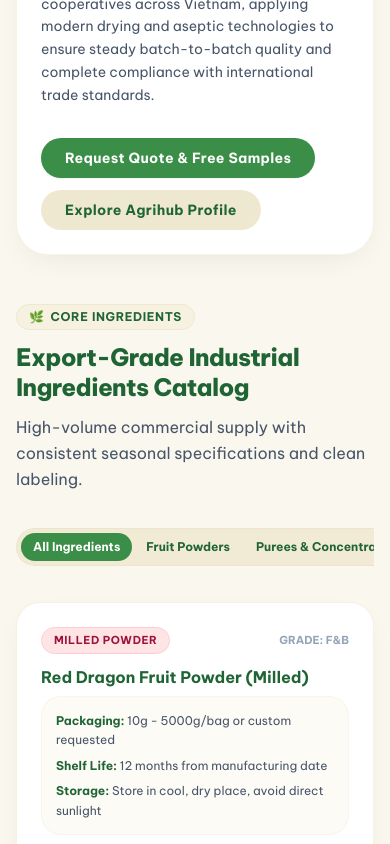
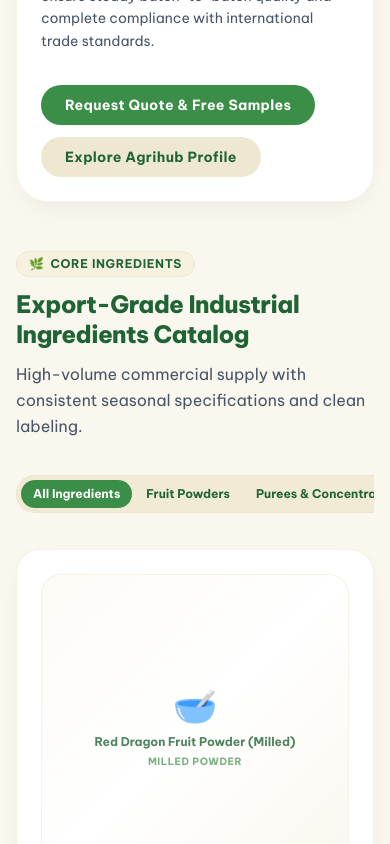
Before and after one commit to hungtan1406/AgrihubVN, a Next.js app: page /en in a window 390 px wide. Shown: the part 1156-2000 px from the top of the page. Built offline with nearby package versions, Linux system fonts and the light colour scheme; no server answers.

Commit message:
feat(home): integrate wordpress featured products with images, category filtering, and processing badges

```diff
--- a/app/[lang]/page.tsx
+++ b/app/[lang]/page.tsx
@@ -2,7 +2,7 @@ import type { Metadata } from 'next';
 import { Locale, getDictionary, isValidLocale, defaultLocale } from '@/lib/i18n';
 import { buildPageMetadata } from '@/lib/seo';
 import HomePageContent from '@/components/HomePageContent';
-import { getFeaturedNews } from '@/lib/wordpress';
+import { getFeaturedNews, getFeaturedProducts } from '@/lib/wordpress';
 
 interface PageProps {
   params: { lang: string };
@@ -23,7 +23,17 @@ export async function generateMetadata({ params }: PageProps): Promise<Metadata>
 export default async function HomePage({ params }: PageProps) {
   const currentLang: Locale = isValidLocale(params.lang) ? params.lang : defaultLocale;
   const dict = getDictionary(currentLang);
-  const featuredNews = await getFeaturedNews(currentLang, 3);
+  const [featuredNews, featuredProducts] = await Promise.all([
+    getFeaturedNews(currentLang, 3),
+    getFeaturedProducts(currentLang),
+  ]);
 
-  return <HomePageContent currentLang={currentLang} dict={dict} featuredNews={featuredNews} />;
+  return (
+    <HomePageContent
+      currentLang={currentLang}
+      dict={dict}
+      featuredNews={featuredNews}
+      featuredProducts={featuredProducts}
+    />
+  );
 }
--- a/components/HomePageContent.tsx
+++ b/components/HomePageContent.tsx
@@ -13,12 +13,13 @@ import FadeIn from '@/components/animations/FadeIn';
 import StaggerContainer, {
   StaggerItem,
 } from '@/components/animations/StaggerContainer';
-import { NewsEvent } from '@/lib/wordpress';
+import { NewsEvent, Product } from '@/lib/wordpress';
 
 interface HomePageContentProps {
   currentLang: Locale;
   dict: Dictionary;
   featuredNews?: NewsEvent[];
+  featuredProducts?: Product[];
 }
 
 function getCategoryBadgeClass(category: string): string {
@@ -70,6 +71,7 @@ export default function HomePageContent({
   currentLang,
   dict,
   featuredNews = [],
+  featuredProducts = [],
 }: HomePageContentProps) {
   // Client-side category tab filter
   const [activeCategory, setActiveCategory] = useState<
@@ -82,12 +84,81 @@ export default function HomePageContent({
   const ingredients = getIngredients(currentLang);
   const ui = getHomePageUi(currentLang);
 
+  function getProductCategoryKey(categoryName: string): 'powder' | 'puree' | 'dried' {
+    const lower = (categoryName || '').toLowerCase();
+    if (lower.includes('bột') || lower.includes('powder') || lower.includes('phun') || lower.includes('nghiền') || lower.includes('粉')) return 'powder';
+    if (lower.includes('pure') || lower.includes('cốt') || lower.includes('浆') || lower.includes('汁')) return 'puree';
+    return 'dried';
+  }
+
+  function getProductBadgeColor(processingMethod: string, categoryKey: string): string {
+    const lower = (processingMethod || '').toLowerCase();
+    if (lower.includes('nghiền') || lower.includes('milled')) {
+      return 'bg-rose-100 text-rose-800 border-rose-200';
+    }
+    if (lower.includes('phun') || lower.includes('spray')) {
+      return 'bg-amber-100 text-amber-800 border-amber-200';
+    }
+    if (lower.includes('mít') || lower.includes('jackfruit') || lower.includes('lime')) {
+      return 'bg-lime-100 text-lime-800 border-lime-200';
+    }
+    if (lower.includes('thăng hoa') || lower.includes('freeze') || lower.includes('sấy') || lower.includes('dried')) {
+      return 'bg-orange-100 text-orange-800 border-orange-200';
+    }
+    if (lower.includes('đông lạnh') || lower.includes('iqf') || lower.includes('cấp đông')) {
+      return 'bg-emerald-100 text-emerald-800 border-emerald-200';
+    }
+    if (lower.includes('pure') || lower.includes('cốt') || categoryKey === 'puree') {
+      return 'bg-purple-100 text-purple-800 border-purple-200';
+    }
+    return 'bg-amber-100 text-amber-800 border-amber-200';
+  }
+
+  // Kết hợp sản phẩm từ WordPress API với dữ liệu hiển thị đa ngôn ngữ
+  const displayItems =
+    featuredProducts && featuredProducts.length > 0
+      ? featuredProducts.map((p) => {
+          const match = ingredients.find(
+            (ing) => ing.id === p.slug || ing.id === String(p.id)
+          );
+          // Ưu tiên categoryGroup từ ACF WordPress (powder, puree, dried)
+          const catKey =
+            (p.categoryGroup as 'powder' | 'puree' | 'dried') ||
+            match?.category ||
+            getProductCategoryKey(p.category);
+
+          // Ưu tiên processingMethod từ ACF WordPress (Bột sấy phun, Bột sấy nghiền, Trái cây sấy...)
+          const processingBadge =
+            p.processingMethod || match?.categoryName || p.category;
+
+          return {
+            id: String(p.slug || p.id),
+            name: p.name || match?.name || 'Sản phẩm Agrihub',
+            category: catKey,
+            categoryName: processingBadge,
+            badgeColor: getProductBadgeColor(processingBadge, catKey),
+            specs: p.specs || match?.specs,
+            applications: p.application || match?.applications,
+            moisture:
+              p.moisture || match?.moisture || 'Theo tiêu chuẩn kiểm nghiệm',
+            mesh: p.mesh || match?.mesh || 'Chuẩn hóa công nghiệp',
+            brix: p.brix || match?.brix || 'Tự nhiên từ quả',
+            shelfLife: p.shelfLife || match?.shelfLife || '12-24 tháng',
+            packaging:
+              p.packaging ||
+              match?.packaging ||
+              'Thùng carton / phuy vô trùng hoặc theo yêu cầu',
+            image: p.image,
+          };
+        })
+      : ingredients;
+
   const filteredIngredients =
     activeCategory === 'all'
-      ? ingredients
-      : ingredients.filter((item) => item.category === activeCategory);
+      ? displayItems
+      : displayItems.filter((item) => item.category === activeCategory);
 
-  const selectedProductData = ingredients.find(
+  const selectedProductData = displayItems.find(
     (item) => item.id === selectedTds,
   );
 
@@ -225,14 +296,14 @@ export default function HomePageContent({
                       duration: 4.5,
                       ease: 'easeInOut',
                     }}
-                    className="relative w-64 h-64 sm:w-72 sm:h-72 lg:w-80 lg:h-80 rounded-full border-4 border-primary-leaf/25 bg-white shadow-soft overflow-hidden"
+                    className="relative w-full max-w-[440px] aspect-[2000/1315] rounded-2xl sm:rounded-3xl border-2 sm:border-4 border-primary-leaf/25 bg-white shadow-soft overflow-hidden flex items-center justify-center"
                   >
                     <Image
                       src="/images/Image1.png"
                       alt="Agrihub Vietnam"
                       fill
-                      sizes="(max-width: 640px) 256px, (max-width: 1024px) 288px, 320px"
-                      className="object-cover hover:scale-105 transition-transform duration-500"
+                      sizes="(max-width: 640px) 320px, (max-width: 1024px) 360px, 420px"
+                      className="object-contain hover:scale-105 transition-transform duration-500"
                       priority
                     />
                   </motion.div>
@@ -402,9 +473,38 @@ export default function HomePageContent({
                 exit={{ opacity: 0, scale: 0.96 }}
                 transition={{ duration: 0.25 }}
                 whileHover={{ y: -5, transition: { duration: 0.2 } }}
-                className="bg-white border border-cream-200/90 rounded-2xl p-6 shadow-soft flex flex-col justify-between hover:border-primary-leaf transition-colors hover:shadow-md"
+                className="bg-white border border-cream-200/90 rounded-2xl p-6 shadow-soft flex flex-col justify-between hover:border-primary-leaf transition-colors hover:shadow-md group"
               >
                 <div>
+                  {/* Product image — aspect-square per brand rules (1:1) */}
+                  <div className="mb-4 overflow-hidden rounded-xl bg-cream-100 aspect-square relative border border-cream-200/60">
+                    {item.image ? (
+                      <Image
+                        src={item.image}
+                        alt={item.name}
+                        fill
+                        sizes="(max-width: 768px) 100vw, (max-width: 1200px) 33vw, 400px"
+                        className="object-cover group-hover:scale-105 transition-transform duration-500"
+                      />
+                    ) : (
+                      <div className="w-full h-full flex flex-col items-center justify-center bg-gradient-to-br from-cream-50 via-white to-cream-100/80 text-slate-400 p-4 text-center">
+                        <span className="text-4xl sm:text-5xl mb-2 select-none opacity-85 transition-transform group-hover:scale-110 duration-300">
+                          {item.category === 'puree'
+                            ? '🧃'
+                            : item.category === 'dried'
+                              ? '🥭'
+                              : '🥣'}
+                        </span>
+                        <span className="text-xs font-bold text-primary-850/80 line-clamp-1">
+                          {item.name}
+                        </span>
+                        <span className="text-[10px] uppercase font-bold tracking-wider text-primary-leaf/70 mt-1">
+                          {item.categoryName}
+                        </span>
+                      </div>
+                    )}
+                  </div>
+
                   <div className="flex items-center justify-between mb-3">
                     <span
                       className={`text-[11px] font-bold uppercase tracking-wider px-3 py-1 rounded-full border ${item.badgeColor}`}
--- a/lib/i18n/content.ts
+++ b/lib/i18n/content.ts
@@ -13,6 +13,7 @@ export interface ProductIngredient {
   shelfLife: string;
   packaging: string;
   applications: string;
+  image?: string;
 }
 
 export function getIngredients(lang: Locale): ProductIngredient[] {
--- a/lib/wordpress.ts
+++ b/lib/wordpress.ts
@@ -12,6 +12,8 @@ export interface Product {
   slug: string;
   name: string;
   category: string;
+  categoryGroup?: 'powder' | 'puree' | 'dried' | string;
+  processingMethod?: string;
   specs: string;
   application: string;
   moisture?: string;
@@ -25,6 +27,7 @@ export interface Product {
   pdfUrl?: string;
   image?: string;
   content?: string;
+  isFeatured?: boolean;
 }
 
 export interface WordPressACF {
@@ -43,6 +46,12 @@ export interface WordPressACF {
   spec_code?: string;
   pdf_tds?: string | { url?: string; title?: string };
   category?: string;
+  category_group?: string;
+  processing_method?: string;
+  is_featured?: boolean | string | number;
+  featured?: boolean | string | number;
+  image?: string | { url?: string; source_url?: string };
+  product_image?: string | { url?: string; source_url?: string };
   [key: string]: unknown;
 }
 
@@ -258,8 +267,28 @@ function cleanHtmlEntities(text: string): string {
 export function mapWordPressPostToProduct(post: WordPressPost, lang: Locale = 'vi'): Product {
   const acf = post.acf || {};
 
-  // Lấy ảnh đại diện
+  // Lấy ảnh đại diện: ưu tiên trường ACF image/product_image, sau đó đến featured media của WordPress
   const featuredMedia = post._embedded?.['wp:featuredmedia']?.[0]?.source_url;
+  let imageUrl: string | undefined = featuredMedia;
+
+  if (typeof acf.image === 'string' && acf.image.trim()) {
+    imageUrl = acf.image;
+  } else if (acf.image && typeof acf.image === 'object' && 'url' in acf.image && typeof acf.image.url === 'string') {
+    imageUrl = acf.image.url;
+  } else if (typeof acf.product_image === 'string' && acf.product_image.trim()) {
+    imageUrl = acf.product_image;
+  } else if (acf.product_image && typeof acf.product_image === 'object' && 'url' in acf.product_image && typeof acf.product_image.url === 'string') {
+    imageUrl = acf.product_image.url;
+  }
+
+  // Lấy trạng thái sản phẩm nổi bật
+  const isFeatured =
+    acf.is_featured === true ||
+    acf.is_featured === '1' ||
+    acf.is_featured === 1 ||
+    acf.featured === true ||
+    acf.featured === '1' ||
+    acf.featured === 1;
 
   // Lấy danh mục từ taxonomy hoặc trường ACF
   let defaultCategory = 'Nguyên liệu nông sản';
@@ -317,11 +346,41 @@ export function mapWordPressPostToProduct(post: WordPressPost, lang: Locale = 'v
   const rawApplication = acf.application || acf.applications || '';
   const application = cleanHtmlEntities(rawApplication);
 
+  // Lấy nhóm sản phẩm (Filter Trang chủ): powder | puree | dried
+  let categoryGroup = (acf.category_group as string) || '';
+  if (!categoryGroup) {
+    const combined = `${name} ${categoryName}`.toLowerCase();
+    if (combined.includes('bột') || combined.includes('powder') || combined.includes('phun') || combined.includes('nghiền') || combined.includes('spray') || combined.includes('milled') || combined.includes('粉')) {
+      categoryGroup = 'powder';
+    } else if (combined.includes('cốt') || combined.includes('pure') || combined.includes('juice') || combined.includes('nước') || combined.includes('原浆') || combined.includes('原汁')) {
+      categoryGroup = 'puree';
+    } else {
+      categoryGroup = 'dried';
+    }
+  }
+
+  // Lấy công nghệ chế biến / nhãn hiển thị trên Card (ví dụ: Bột sấy phun, Bột sấy nghiền, Trái cây sấy...)
+  let processingMethod = (acf.processing_method as string) || '';
+  if (!processingMethod) {
+    if (categoryName && categoryName !== defaultCategory) {
+      processingMethod = categoryName;
+    } else if (categoryGroup === 'powder') {
+      const lower = name.toLowerCase();
+      processingMethod = lower.includes('nghiền') || lower.includes('milled') ? 'Bột sấy nghiền' : 'Bột sấy phun';
+    } else if (categoryGroup === 'puree') {
+      processingMethod = 'Nước cốt & Pure';
+    } else {
+      processingMethod = 'Trái cây sấy';
+    }
+  }
+
   return {
     id: post.id,
     slug: post.slug,
     name,
     category: categoryName,
+    categoryGroup,
+    processingMethod,
     specs: specs || defaultSpecs,
     application: application || defaultApp,
     moisture: acf.moisture,
@@ -333,7 +392,8 @@ export function mapWordPressPostToProduct(post: WordPressPost, lang: Locale = 'v
     grade: acf.grade || 'INDUSTRIAL F&B',
     specCode: acf.spec_code || `SPEC-AGRI-${post.slug.toUpperCase()}`,
     pdfUrl,
-    image: featuredMedia,
+    image: imageUrl,
+    isFeatured,
     content: post.content?.rendered,
   };
 }
@@ -414,6 +474,17 @@ export async function getProducts(lang: Locale = 'vi'): Promise<Product[]> {
   } catch {
     return getFallbackProducts(lang);
   }
+}
+
+/**
+ * Lấy danh sách sản phẩm nổi bật để hiển thị trên trang chủ
+ */
+export async function getFeaturedProducts(lang: Locale = 'vi'): Promise<Product[]> {
+  const all = await getProducts(lang);
+  const featured = all.filter((p) => p.isFeatured);
+  // Nếu chưa có sản phẩm nào được đánh dấu nổi bật trên WordPress,
+  // mặc định lấy 6 sản phẩm đầu tiên để trang chủ luôn có dữ liệu đầy đủ
+  return featured.length > 0 ? featured : all.slice(0, 6);
 }
 
 /**
```
